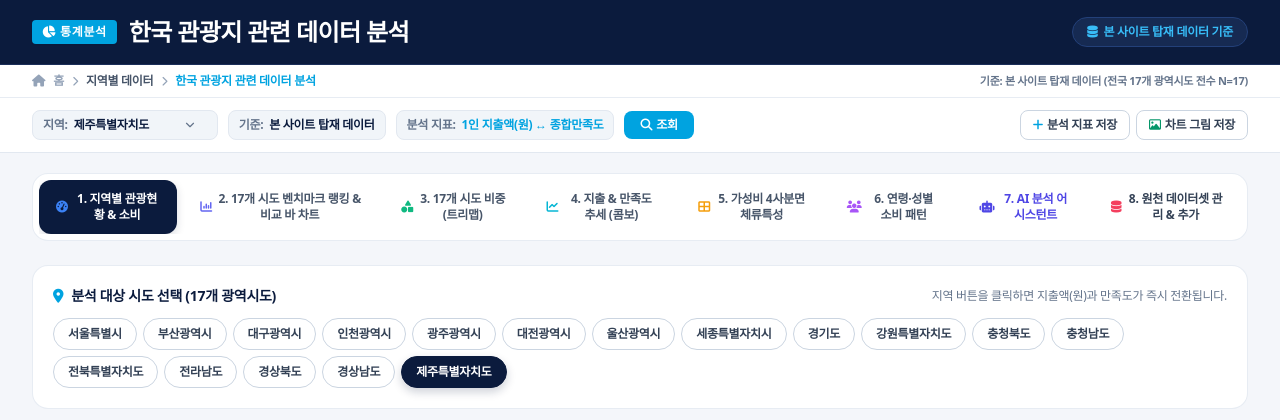
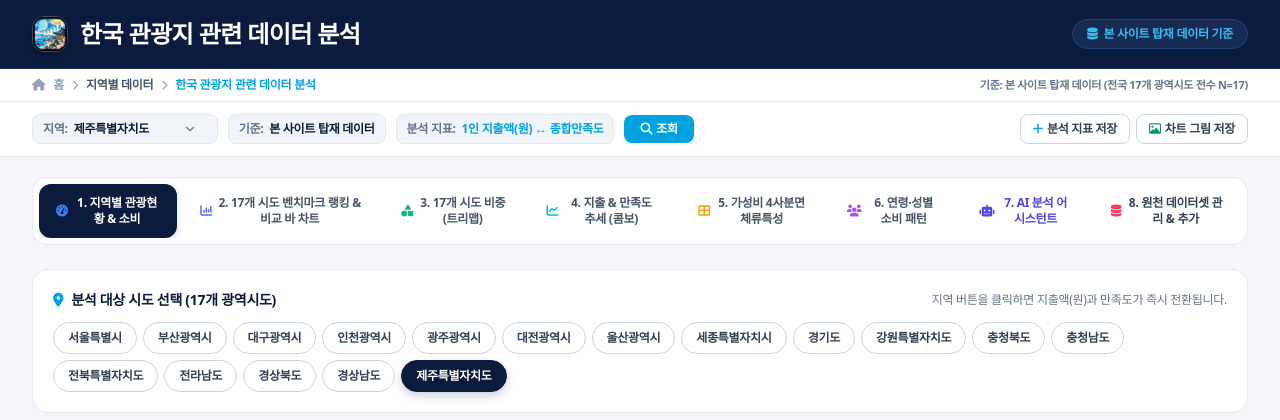
Before and after one commit to gyeong-lab/travel_budget, a Flask app: page / in a window 1280 px wide. Shown: the top 420 px of the page. Run offline with Flask 3, Linux system fonts and the light colour scheme; some libraries are stand-ins or nearby versions; some web fonts are replaced.

Commit message:
feat: apply ikon.png as favicon, header logo, and AI avatar

```diff
--- a/app.py
+++ b/app.py
@@ -12,7 +12,7 @@ import glob
 import json
 import re
 import traceback
-from flask import Flask, request, jsonify, render_template
+from flask import Flask, request, jsonify, render_template, send_from_directory
 from dotenv import load_dotenv
 
 from engine import (
@@ -58,6 +58,10 @@ load_initial_datasets()
 @app.route('/')
 def index():
     return render_template('index.html')
+
+@app.route('/favicon.ico')
+def favicon():
+    return send_from_directory(os.path.join(app.root_path, 'static'), 'ikon.png', mimetype='image/png')
 
 @app.route('/api/datasets', methods=['GET'])
 def list_datasets():
--- a/static/app.js
+++ b/static/app.js
@@ -1011,7 +1011,7 @@ function appendChatMessage(sender, text) {
         `;
     } else {
         wrapper.innerHTML = `
-            <div class="w-8 h-8 rounded-xl bg-[#0b1b3d] text-white flex items-center justify-center text-xs shrink-0 font-bold">AI</div>
+            <img src="/static/ikon.png" alt="AI" class="w-8 h-8 rounded-xl object-cover shadow-2xs shrink-0 border border-slate-200">
             <div id="${msgId}" class="chat-bubble-ai p-3.5 text-xs text-slate-700 max-w-2xl leading-relaxed">
                 ${formatMarkdownToHtml(text)}
             </div>
--- a/templates/index.html
+++ b/templates/index.html
@@ -7,6 +7,8 @@
     <meta http-equiv="Pragma" content="no-cache">
     <meta http-equiv="Expires" content="0">
     <title>한국 관광지 관련 데이터 분석 - 물가·지출 & 만족도 종합 통계</title>
+    <link rel="icon" type="image/png" href="/static/ikon.png">
+    <link rel="apple-touch-icon" href="/static/ikon.png">
     <!-- Tailwind CSS CDN -->
     <script src="https://cdn.tailwindcss.com"></script>
     <!-- Chart.js CDN -->
@@ -20,9 +22,7 @@
     <header class="bg-[#0b1b3d] text-white shadow-md border-b border-[#1b2e59]">
         <div class="max-w-7xl mx-auto px-4 py-4 sm:px-6 lg:px-8 flex flex-col sm:flex-row justify-between items-start sm:items-center gap-3">
             <div class="flex items-center gap-3">
-                <span class="bg-[#00a3e0] text-white font-black px-2.5 py-1 rounded text-xs tracking-wider flex items-center gap-1 shadow-sm">
-                    <i class="fa-solid fa-chart-pie"></i> 통계분석
-                </span>
+                <img src="/static/ikon.png" alt="한국 관광지 관련 데이터 분석 로고" class="w-9 h-9 rounded-xl shadow-md border border-white/20 object-cover">
                 <h1 class="text-xl sm:text-2xl font-black tracking-tight text-white flex items-center gap-2">
                     한국 관광지 관련 데이터 분석
                 </h1>
@@ -565,7 +565,7 @@
                 <!-- 메시지 창 -->
                 <div id="chat-messages" class="flex-1 overflow-y-auto space-y-4 p-4 bg-[#f8faff] rounded-xl border border-slate-200/60 mb-3">
                     <div class="flex gap-2.5">
-                        <div class="w-8 h-8 rounded-xl bg-[#0b1b3d] text-white flex items-center justify-center text-xs shrink-0 font-bold">AI</div>
+                        <img src="/static/ikon.png" alt="AI 어시스턴트" class="w-8 h-8 rounded-xl object-cover shadow-2xs shrink-0 border border-slate-200">
                         <div class="bg-white p-3.5 rounded-xl rounded-tl-none border border-slate-200/80 shadow-2xs text-xs text-slate-700 max-w-2xl leading-relaxed">
                             반갑습니다! <strong>한국 관광지 관련 데이터 분석 AI 어시스턴트</strong>입니다.<br><br>
                             본 사이트에 탑재된 전국 17개 광역시도의 1인당 실제 지출액(전국 평균 <strong>53,900원</strong>), 전반적 만족도(평균 <strong>80.3점</strong>), 재방문 의향, 외식/교통/숙박 소비 품목 빅데이터를 토대로 정확하게 답변해 드립니다.<br><br>
```
Also changed, not shown: static/index.html (+4 -4 lines), static/ikon.png (added).
